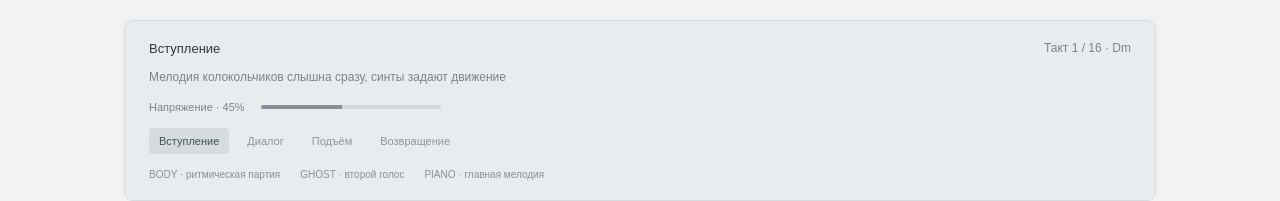
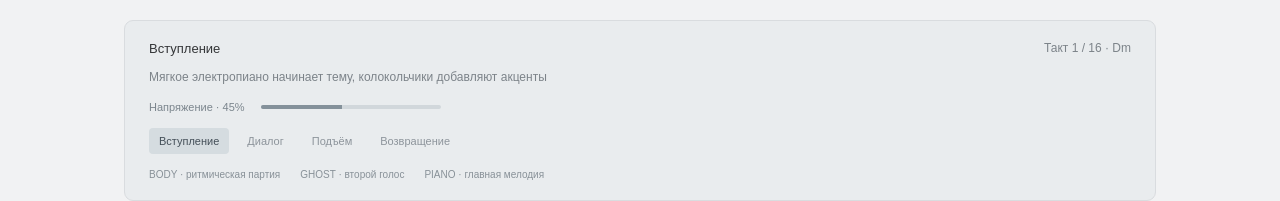
Before and after one commit to polinasergeenkova2007-crypto/origin-music-studio, a React (Vite) app: page / in a window 1280 px wide. Shown: the part 582-783 px from the top of the page. Built offline with nearby package versions, Linux system fonts and the light colour scheme.

Commit message:
Add src/composition source files

```diff
--- a/src/composition/afterimage.ts
+++ b/src/composition/afterimage.ts
@@ -4,7 +4,8 @@ export const sections = [
   {
     id: "intro",
     name: "Вступление",
-    description: "Мелодия колокольчиков слышна сразу, синты задают движение",
+    description:
+      "Мягкое электропиано начинает тему, колокольчики добавляют акценты",
   },
   {
     id: "dialogue",
```
